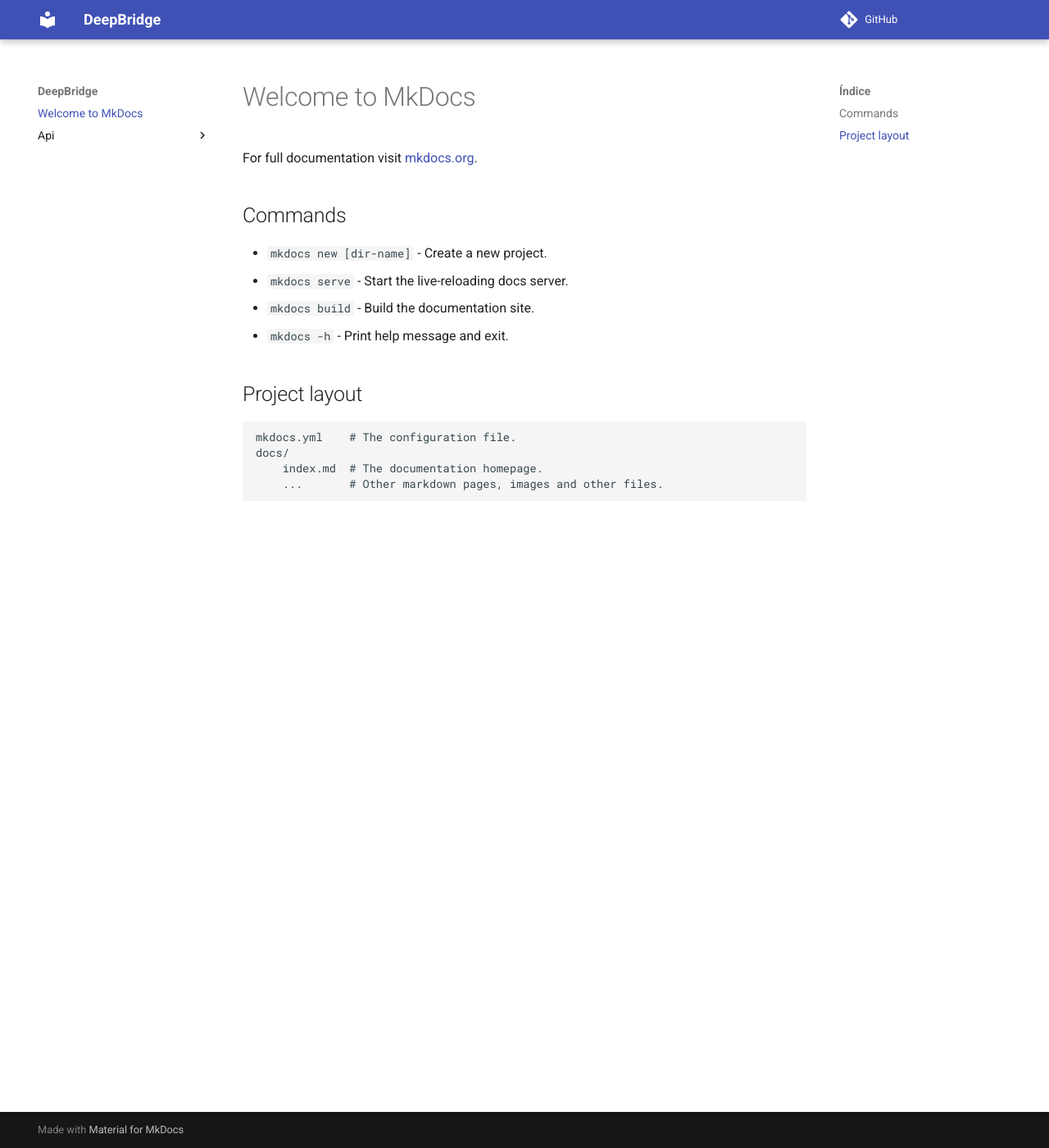
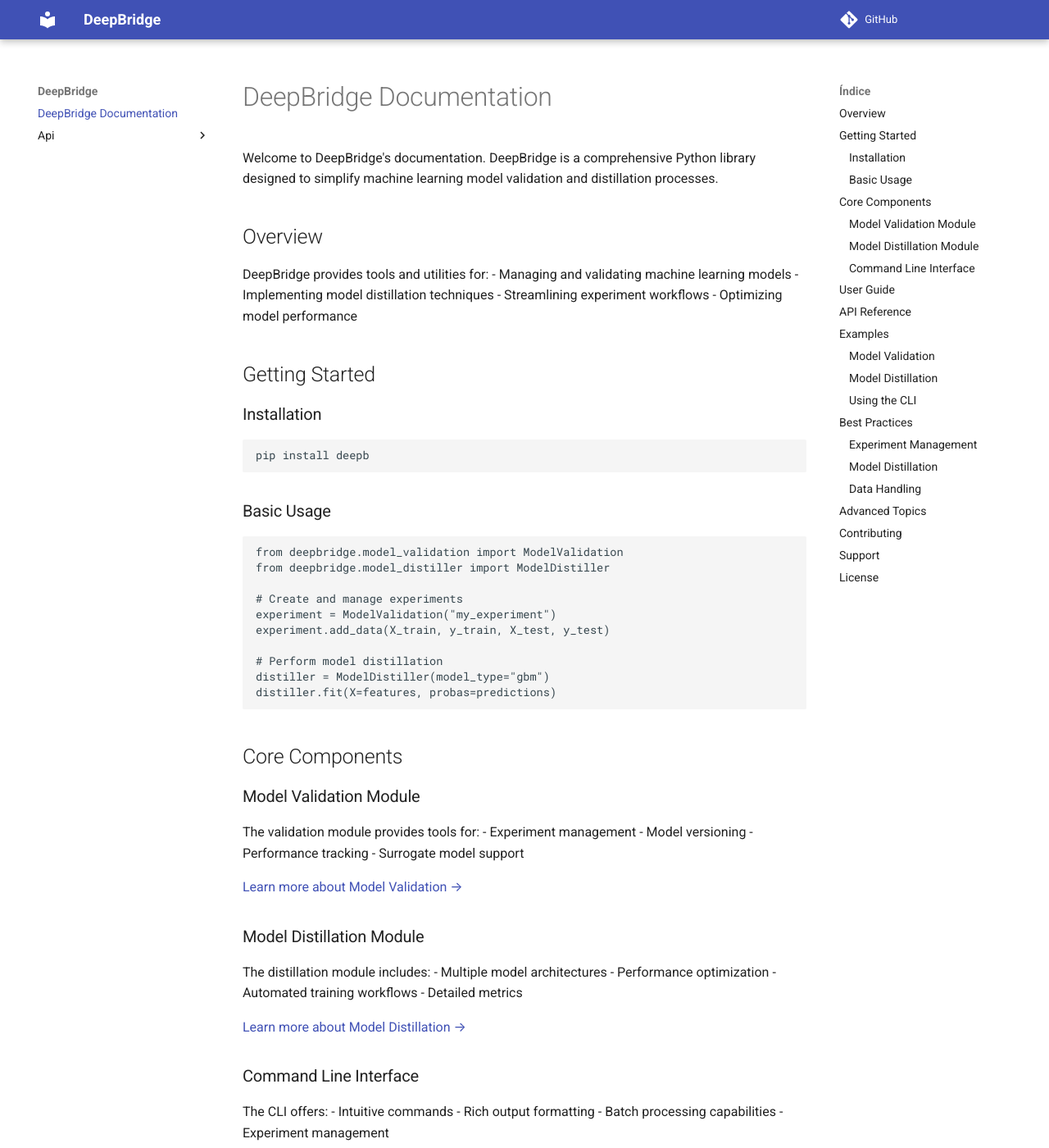
Before and after one commit to DeepBridge-Validation/DeepBridge, an MkDocs documentation site: the page built from docs/index.md, in a window 1280 px wide and 1400 px high. Shown: the whole window at 82% size. Built offline with MkDocs 1.6.1 and Material for MkDocs 9.7.7, drawn with Linux system fonts in a browser that asks for light colours; comment, search, counter and statistics services are not loaded; some of the changed text lies outside the part shown.

Commit message:
doc complete

````diff
--- a/docs/index.md
+++ b/docs/index.md
@@ -1,17 +1,166 @@
-# Welcome to MkDocs
+# DeepBridge Documentation
 
-For full documentation visit [mkdocs.org](https://www.mkdocs.org).
+Welcome to DeepBridge's documentation. DeepBridge is a comprehensive Python library designed to simplify machine learning model validation and distillation processes.
 
-## Commands
+## Overview
 
-* `mkdocs new [dir-name]` - Create a new project.
-* `mkdocs serve` - Start the live-reloading docs server.
-* `mkdocs build` - Build the documentation site.
-* `mkdocs -h` - Print help message and exit.
+DeepBridge provides tools and utilities for:
+- Managing and validating machine learning models
+- Implementing model distillation techniques
+- Streamlining experiment workflows
+- Optimizing model performance
 
-## Project layout
+## Getting Started
 
-    mkdocs.yml    # The configuration file.
-    docs/
-        index.md  # The documentation homepage.
-        ...       # Other markdown pages, images and other files.
+### Installation
+
+```bash
+pip install deepb
+```
+
+### Basic Usage
+
+```python
+from deepbridge.model_validation import ModelValidation
+from deepbridge.model_distiller import ModelDistiller
+
+# Create and manage experiments
+experiment = ModelValidation("my_experiment")
+experiment.add_data(X_train, y_train, X_test, y_test)
+
+# Perform model distillation
+distiller = ModelDistiller(model_type="gbm")
+distiller.fit(X=features, probas=predictions)
+```
+
+## Core Components
+
+### Model Validation Module
+The validation module provides tools for:
+- Experiment management
+- Model versioning
+- Performance tracking
+- Surrogate model support
+
+[Learn more about Model Validation →](./model_validation.md)
+
+### Model Distillation Module
+The distillation module includes:
+- Multiple model architectures
+- Performance optimization
+- Automated training workflows
+- Detailed metrics
+
+[Learn more about Model Distillation →](./model_distiller.md)
+
+### Command Line Interface
+The CLI offers:
+- Intuitive commands
+- Rich output formatting
+- Batch processing capabilities
+- Experiment management
+
+[Learn more about CLI →](./cli.md)
+
+## User Guide
+
+1. [Quick Start Tutorial](./tutorials/quickstart.md)
+2. [Model Validation Guide](./guides/validation.md)
+3. [Model Distillation Guide](./guides/distillation.md)
+4. [CLI Usage Guide](./guides/cli.md)
+
+## API Reference
+
+- [ModelValidation Class](./api/model_validation.md)
+- [ModelDistiller Class](./api/model_distiller.md)
+- [CLI Reference](./api/cli.md)
+
+## Examples
+
+### Model Validation
+```python
+# Create experiment
+experiment = ModelValidation("my_experiment")
+
+# Add data and model
+experiment.add_data(X_train, y_train, X_test, y_test)
+experiment.add_model(model, "model_v1")
+
+# Save and analyze
+experiment.save_model("model_v1")
+info = experiment.get_experiment_info()
+```
+
+### Model Distillation
+```python
+# Configure distiller
+distiller = ModelDistiller(
+    model_type="xgb",
+    model_params={
+        'n_estimators': 100,
+        'max_depth': 5
+    }
+)
+
+# Train and evaluate
+distiller.fit(X=features, probas=predictions)
+predictions = distiller.predict(X_new)
+```
+
+### Using the CLI
+```bash
+# Create experiment
+deepbridge validation create my_experiment --path ./experiments
+
+# Train model
+deepbridge distill train gbm predictions.csv features.csv -s ./models
+
+# Make predictions
+deepbridge distill predict ./models/model.joblib new_data.csv -o predictions.csv
+```
+
+## Best Practices
+
+### Experiment Management
+- Use meaningful experiment names
+- Maintain consistent directory structure
+- Document model configurations
+- Track experiment metrics
+
+### Model Distillation
+- Start with default parameters
+- Monitor training progress
+- Compare different architectures
+- Validate results thoroughly
+
+### Data Handling
+- Validate input data
+- Use appropriate data formats
+- Maintain data versioning
+- Handle missing values
+
+## Advanced Topics
+
+- [Custom Model Integration](./advanced/custom_models.md)
+- [Performance Optimization](./advanced/optimization.md)
+- [Experiment Tracking](./advanced/tracking.md)
+- [Model Deployment](./advanced/deployment.md)
+
+## Contributing
+
+We welcome contributions! See our [Contributing Guide](./contributing.md) for details on:
+- Setting up development environment
+- Code style guidelines
+- Pull request process
+- Bug reporting
+
+## Support
+
+- GitHub Issues: For bug reports and feature requests
+- Documentation: Comprehensive guides and API reference
+- Examples: Practical use cases and tutorials
+- Community: Discussion forums and chat
+
+## License
+
+DeepBridge is released under the MIT License. See [LICENSE](./LICENSE) for details.
--- a/mkdocs.yml
+++ b/mkdocs.yml
@@ -11,3 +11,8 @@ plugins:
     handlers:
       python:
         paths: [deepbridge]
+
+
+extra:
+  commands:
+    run: DeepBridge
````
Also changed, not shown: README.md (+168 -0 lines), docs/templates/cards.html (added, +22 -0 lines), docs/templates/install.md (added, +13 -0 lines), pyproject.toml (+9 -0 lines), 2 other files.
